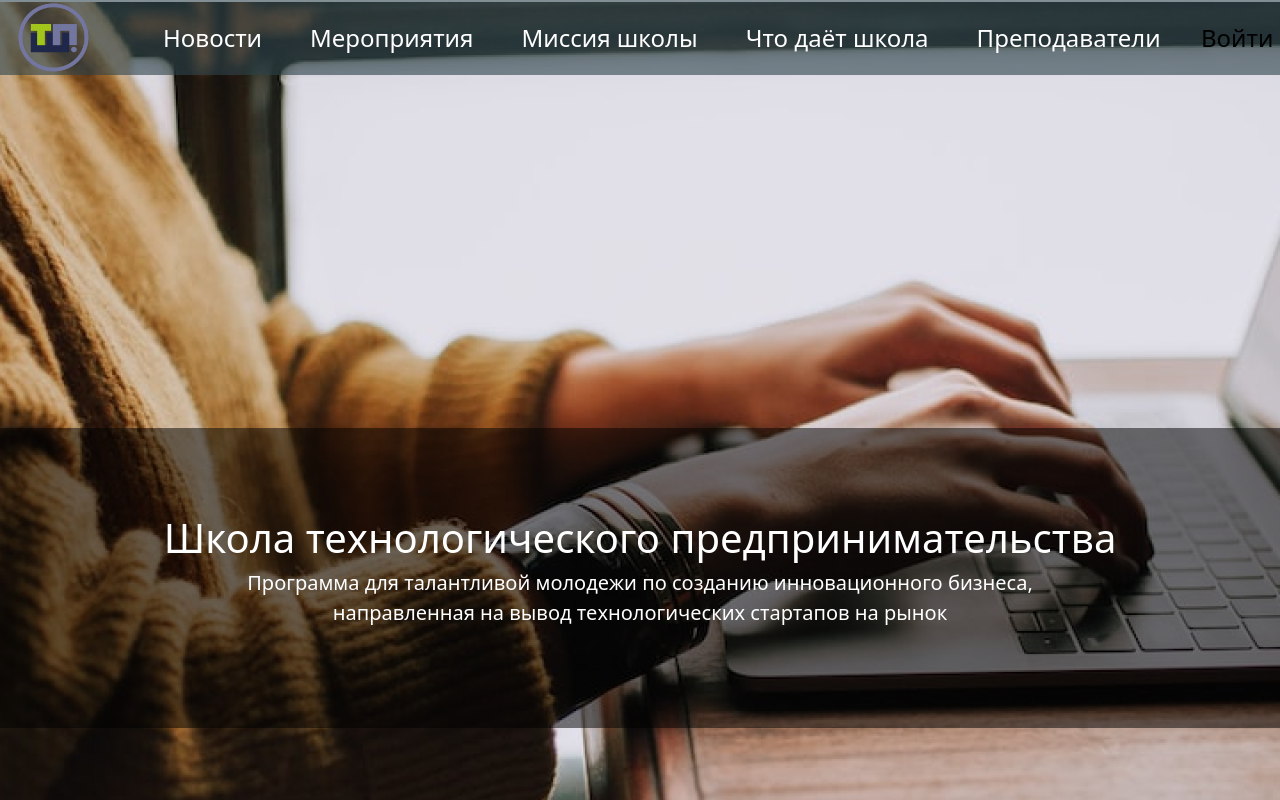
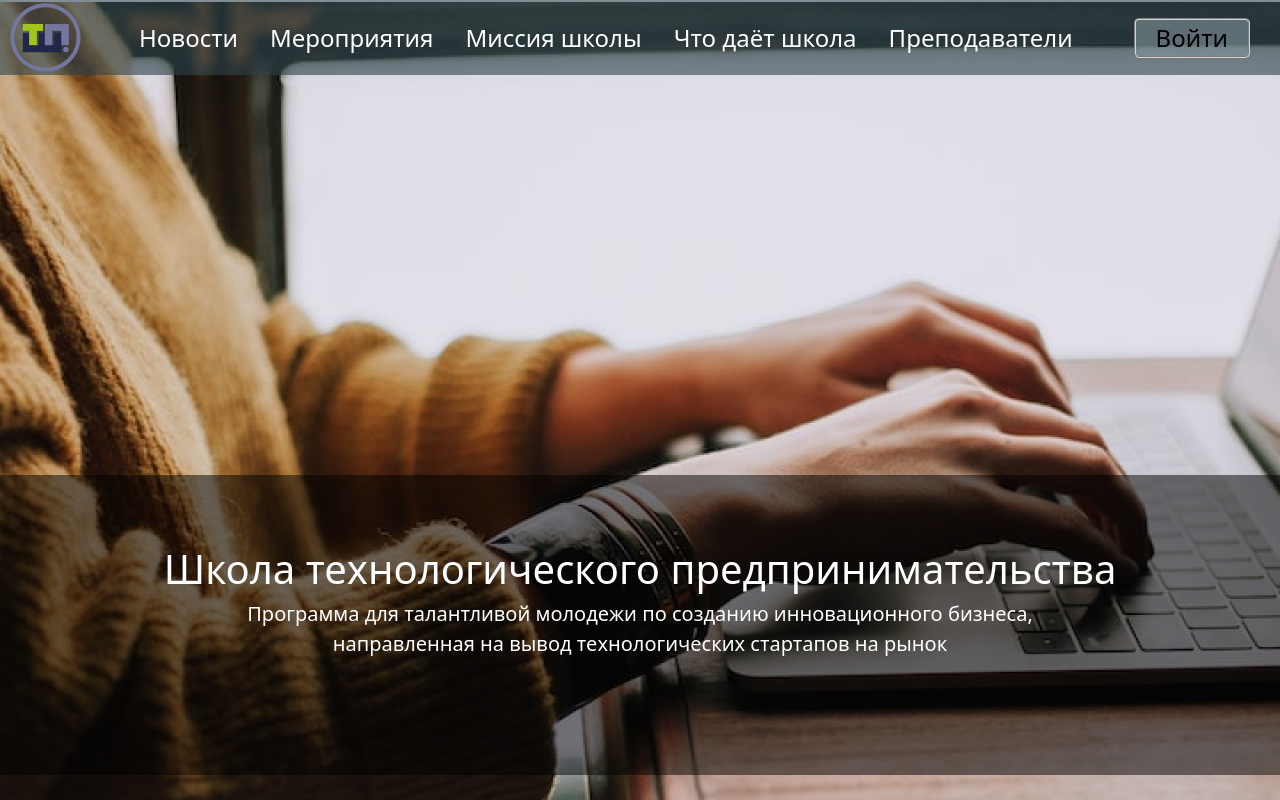
Before and after one commit to 0rtemk/TES-website, a React (Create React App) app in the folder start_page/: page / in a window 1280 px wide. Shown: the top 800 px of the page. Built offline with nearby package versions, Linux system fonts and the light colour scheme.

Commit message:
fix login button and add navigation system

```diff
--- a/start_page/src/App.css
+++ b/start_page/src/App.css
@@ -1,3 +1,8 @@
+* {
+  max-width: 100%;
+  scroll-behavior: smooth;
+}
+
 .nav-bg {
   background: rgba(46, 67, 76, 0.6);
   height: 75px;
@@ -11,6 +16,31 @@
   margin-right: 0px;
   background: rgba(46, 67, 76, 0.6);
   text-align: start;
+}
+
+.nav-collapsed-items #auth {
+  display: flex;
+  justify-content: center;
+  padding-top: 5px;
+  padding-bottom: 5px;
+}
+
+.hr {
+  max-width: 100%;
+  height: 2px;
+  margin-top: 0;
+  margin-bottom: 0;
+}
+
+.nav-collapsed-auth {
+  margin-left: auto;
+  margin-right: 30px;
+  padding-left: 20px;
+  padding-right: 20px;
+  background: rgba(131, 149, 156, 0.6);
+  border: 2px rgb(211, 211, 211);
+  border-style: groove;
+  border-radius: 5px;
 }
 
 .collapsing {
@@ -29,8 +59,9 @@
 .title-header {
   background: rgba(0, 0, 0, 0.5);
   height: 300px;
-  padding-top: 80px;
-  padding-bottom: 60px;
+  margin-top: 400px;
+  padding-top: 5%;
+  align-items: center;
 }
 
 .scroll-button {
@@ -85,24 +116,24 @@
 .card {
   width: 400px;
   align-items: center;
-  border: none!important;
-  background: #B3C873!important;
+  border: none !important;
+  background: #B3C873 !important;
 }
 
 .padding-section {
   padding-top: 3rem;
 }
 
-footer{
+footer {
   background: #c7c6c6;
 }
 
-.pat{
+.pat {
   width: 200px;
   align-items: center;
-  border: none!important;
+  border: none !important;
 }
 
-.nav-item :hover{
+.nav-item :hover {
   opacity: 0.5;
 }
--- a/start_page/src/components/Header.js
+++ b/start_page/src/components/Header.js
@@ -1,4 +1,4 @@
-import React, {useState} from "react"
+import React, { useState } from "react"
 import logo from "../img/logo.png"
 import { GrMenu } from "react-icons/gr"
 
@@ -11,10 +11,10 @@ const Header = () => {
 
   return (
     <>
-      <header className="header row row-cols-1">
-        <nav className="nav-bg navbar navbar-expand-lg d-flex align-items-center py-0">
-          <div className="container-fluid">
-            <div className="px-3">
+      <header className="header">
+        <nav className="nav-bg navbar navbar-expand-xl d-flex align-items-center py-0">
+          <div className="container-fluid px-0">
+            <div className="px-2">
               <a href="/#">
                 <img src={logo} alt="logo" width="75px" height="75px"></img>
               </a>
@@ -27,32 +27,34 @@ const Header = () => {
 
             <div className="collapse navbar-collapse" id="navbar">
               <ul
-                className={!isActive ? "nav-collapsed-items navbar-nav col-11" : "navbar-nav col-11"}
+                className={!isActive ? "nav-collapsed-items navbar-nav" : "navbar-nav col-md-auto"}
                 id="navigation">
-                <li className="nav-item px-3">
+                <li className="nav-item px-2">
                   <a href="/#" className="nav-link text-white text-decoration-none fs-4">Новости</a>
                 </li>
-                <li className="nav-item px-3">
+                <li className="nav-item px-2">
                   <a href="/#" className="nav-link text-white text-decoration-none fs-4">Мероприятия</a>
                 </li>
-                <li className="nav-item px-3">
-                  <a href="/#" className="nav-link text-white text-decoration-none fs-4">Миссия школы</a>
+                <li className="nav-item px-2">
+                  <a href="#Mission" className="nav-link text-white text-decoration-none fs-4">Миссия школы</a>
                 </li>
-                <li className="nav-item px-3">
-                  <a href="/#" className="nav-link text-white text-decoration-none fs-4">Что даёт школа</a>
+                <li className="nav-item px-2">
+                  <a href="#ForStudents" className="nav-link text-white text-decoration-none fs-4">Что даёт школа</a>
                 </li>
-                <li className="nav-item px-3">
-                  <a href="/#" className="nav-link text-white text-decoration-none fs-4">Преподаватели</a>
+                <li className="nav-item px-2">
+                  <a href="#Teachers" className="nav-link text-white text-decoration-none fs-4">Преподаватели</a>
                 </li>
               </ul>
-              <div className="nav-item col-1 px-3">
-                  <a href="/#" className="nav-link text-black text-decoration-none fs-4">Войти</a>
+
+              <div className={!isActive ? "nav-collapsed-items px-2" : "nav-collapsed-auth"}>
+                <hr className={!isActive ? "nav-collapsed-items hr" : "d-none"}></hr>
+                <a href="/#" className="btn-sm text-black text-decoration-none fs-4" id="auth">Войти</a>
               </div>
             </div>
           </div>
         </nav>
 
-        <div className="title-header text-white col-xs-5 text-center">
+        <div className="title-header text-white text-center">
           <div className="fs-1 text-bold">Школа технологического предпринимательства</div>
           <div className="fs-5">Программа для талантливой молодежи по созданию инновационного бизнеса,</div>
           <div className="fs-5">направленная на вывод технологических стартапов на рынок</div>
--- a/start_page/src/components/Main/ForStudents.js
+++ b/start_page/src/components/Main/ForStudents.js
@@ -9,7 +9,7 @@ import fs_5 from "../../img/forStudents/fs_5.png"
 const ForStudents = () => {
     return (
         <>
-            <section name="ForStudents" className="py-5">
+            <section name="ForStudents" id="ForStudents" className="py-5">
                 <div className="fs-1"><strong>Что получает участник</strong></div>
                 <div className="mission padding-section">
                     <div className="section-check text-start">
--- a/start_page/src/components/Main/Mission.js
+++ b/start_page/src/components/Main/Mission.js
@@ -5,7 +5,7 @@ import checked from "../../img/checked.png"
 const Mission = () => {
     return (
         <>
-            <section name="Mission" className="bg-green py-5">
+            <section name="Mission" id="Mission" className="bg-green py-5">
                 <div className="fs-1"><strong>Миссия школы</strong></div>
                 <div className="fs-2 py-2">Подготовка технолидеров</div>
                 <div className="mission padding-section">
--- a/start_page/src/components/Main/Teachers.js
+++ b/start_page/src/components/Main/Teachers.js
@@ -13,7 +13,7 @@ import Ribachuk_MA from "../../img/Teachers/Ribachuk_MA.png"
 const Teachers = () => {
     return (
         <>
-            <section name="Teachers" className="bg-green py-5">
+            <section name="Teachers" id="Teachers" className="bg-green py-5">
                 <div className="fs-1"><strong>Преподаватели</strong></div>
                 <div className="container bg-green padding-section">
                     <div className="row">
```
